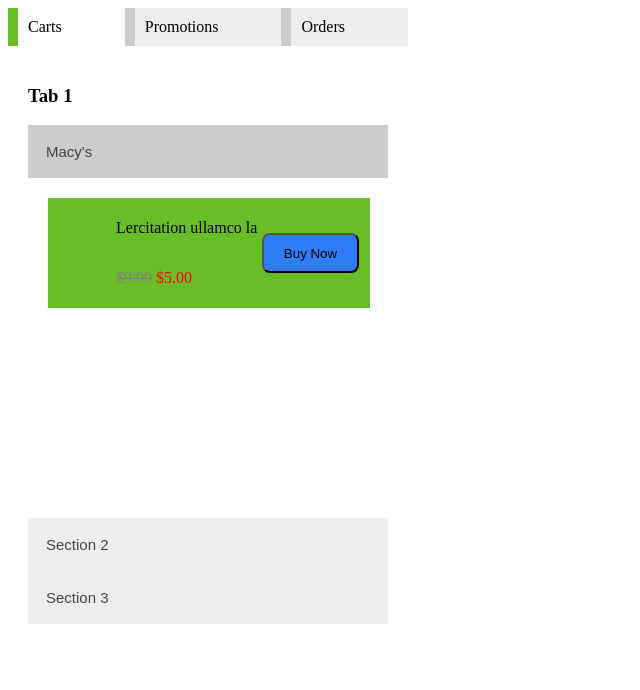
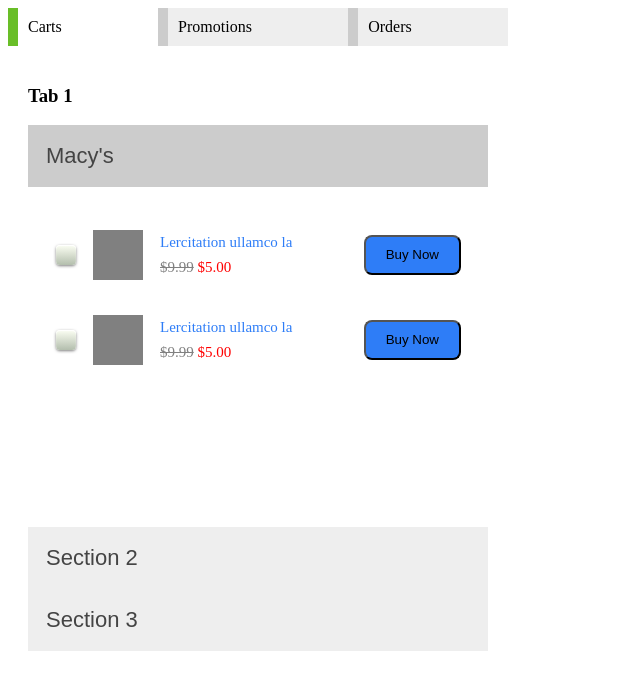
Before and after one commit to satvikb/SalesSaver, a browser extension: page browser-extension/extension.html in a window 1280 px wide. Both pictures are taken after a click on the button "Macy's". Shown: the whole page, without its empty margins (0-640 px from the left). Drawn offline with Linux system fonts and the light colour scheme.

Commit message:
items in cart almost look like figma

```diff
--- a/browser-extension/carts.css
+++ b/browser-extension/carts.css
@@ -7,7 +7,7 @@
   border: none;
   text-align: left;
   outline: none;
-  font-size: 15px;
+  font-size: 22px;
   transition: 0.4s;
 }
 
@@ -17,16 +17,18 @@
 }
 
 .accordion-content {
-  background-color: #69be28;
+  /* background-color: #69be28; */
+  margin: 10px 0;
   padding: 5px 8px;
-  width: 85%;
+  width: 88%;
   display: grid;
-  grid-template-rows: 1fr 1fr;
-  grid-template-columns: 20px 40px 1fr 100px;
+  grid-template-rows: 25px 25px;
+  grid-template-columns: auto auto 1fr auto;
   grid-template-areas:
     "select pic name buy"
     "select pic price buy";
   align-items: center;
+  gap: 15px;
 }
 
 .item-select {
@@ -37,6 +39,8 @@
 .item-icon {
   grid-area: pic;
   background-color: grey;
+  width: 50px;
+  height: 50px;
   margin: 10px 2px;
 }
 
@@ -47,13 +51,19 @@
   /* background-color: aquamarine; */
   /* overflow: hidden; */
 }
-.tab-text {
+.item-name {
+  margin-top: 30px;
+  font-size: 15px;
+  color: #2e7df7;
   grid-area: name;
   /* width: 50%; */
   /* background-color: green; */
+  align-self: center;
 }
 
 .item-price {
+  margin-bottom: 30px;
+  font-size: 15px;
   grid-area: price;
   /* background-color: green; */
   color: red;
@@ -78,3 +88,53 @@
   background: #2e7df7;
   border-radius: 8px;
 }
+
+.squaredFour {
+  width: 20px;
+  position: relative;
+  margin: 20px auto;
+}
+.squaredFour label {
+  width: 20px;
+  height: 20px;
+  cursor: pointer;
+  position: absolute;
+  top: 0;
+  left: 0;
+  background: #fcfff4;
+  background: -webkit-gradient(
+    linear,
+    left top,
+    left bottom,
+    from(#fcfff4),
+    color-stop(40%, #dfe5d7),
+    to(#b3bead)
+  );
+  background: linear-gradient(to bottom, #fcfff4 0%, #dfe5d7 40%, #b3bead 100%);
+  border-radius: 4px;
+  box-shadow: inset 0px 1px 1px white, 0px 1px 3px rgba(0, 0, 0, 0.5);
+}
+.squaredFour label:after {
+  content: "";
+  width: 9px;
+  height: 5px;
+  position: absolute;
+  top: 4px;
+  left: 4px;
+  border: 3px solid #333;
+  border-top: none;
+  border-right: none;
+  background: transparent;
+  opacity: 0;
+  -webkit-transform: rotate(-45deg);
+  transform: rotate(-45deg);
+}
+.squaredFour label:hover::after {
+  opacity: 0.5;
+}
+.squaredFour input[type="checkbox"] {
+  visibility: hidden;
+}
+.squaredFour input[type="checkbox"]:checked + label:after {
+  opacity: 1;
+}
--- a/browser-extension/extension.html
+++ b/browser-extension/extension.html
@@ -5,7 +5,7 @@
     <link rel="stylesheet" href="style.css" />
     <link rel="stylesheet" href="carts.css" />
   </head>
-  <body style="width: 400px; height: 570px">
+  <body style="width: 500px; height: 788px">
     <div class="worko-tabs">
       <input
         class="state"
@@ -41,10 +41,26 @@
           <div class="panel">
             <div class=accordion-content>
               <!-- add select button -->
-              <div class="item-select"></div>
+              <div class="item-select squaredFour">
+                <input type="checkbox" value="None" id="squaredFour" name="check" />
+                <label for="squaredFour"></label>
+              </div>
               <!-- add icon -->
               <div class="item-icon"></div>
-              <p class="tab-text">Lercitation ullamco la</p>
+              <p class="item-name">Lercitation ullamco la</p>
+              <p class="item-price"><span class="old-price">$9.99</span> $5.00</p>
+              <!-- make this part below a grid prob -->
+              <button class="buy-now-button">Buy Now</button>
+            </div>
+            <div class=accordion-content>
+              <!-- add select button -->
+              <div class="item-select squaredFour">
+                <input type="checkbox" value="None" id="squaredFour" name="check" />
+                <label for="squaredFour"></label>
+              </div>
+              <!-- add icon -->
+              <div class="item-icon"></div>
+              <p class="item-name">Lercitation ullamco la</p>
               <p class="item-price"><span class="old-price">$9.99</span> $5.00</p>
               <!-- make this part below a grid prob -->
               <button class="buy-now-button">Buy Now</button>
@@ -55,10 +71,13 @@
           <div class="panel">
             <div class=accordion-content>
               <!-- add select button -->
-              <div class="item-select"></div>
+              <div class="item-select squaredFour">
+                <input type="checkbox" value="None" id="squaredFour" name="check" />
+                <label for="squaredFour"></label>
+              </div>
               <!-- add icon -->
               <div class="item-icon"></div>
-              <p class="tab-text">Lercitation ullamco la</p>
+              <p class="item-name">Lercitation ullamco la</p>
               <p class="item-price"><span class="old-price">$9.99</span> $5.00</p>
               <!-- make this part below a grid prob -->
               <button class="buy-now-button">Buy Now</button>
@@ -69,10 +88,13 @@
           <div class="panel">
             <div class=accordion-content>
               <!-- add select button -->
-              <div class="item-select"></div>
+              <div class="item-select squaredFour">
+                <input type="checkbox" value="None" id="squaredFour" name="check" />
+                <label for="squaredFour"></label>
+              </div>
               <!-- add icon -->
               <div class="item-icon"></div>
-              <p class="tab-text">Lercitation ullamco la</p>
+              <p class="item-name">Lercitation ullamco la</p>
               <p class="item-price"><span class="old-price">$9.99</span> $5.00</p>
               <!-- make this part below a grid prob -->
               <button class="buy-now-button">Buy Now</button>
```
